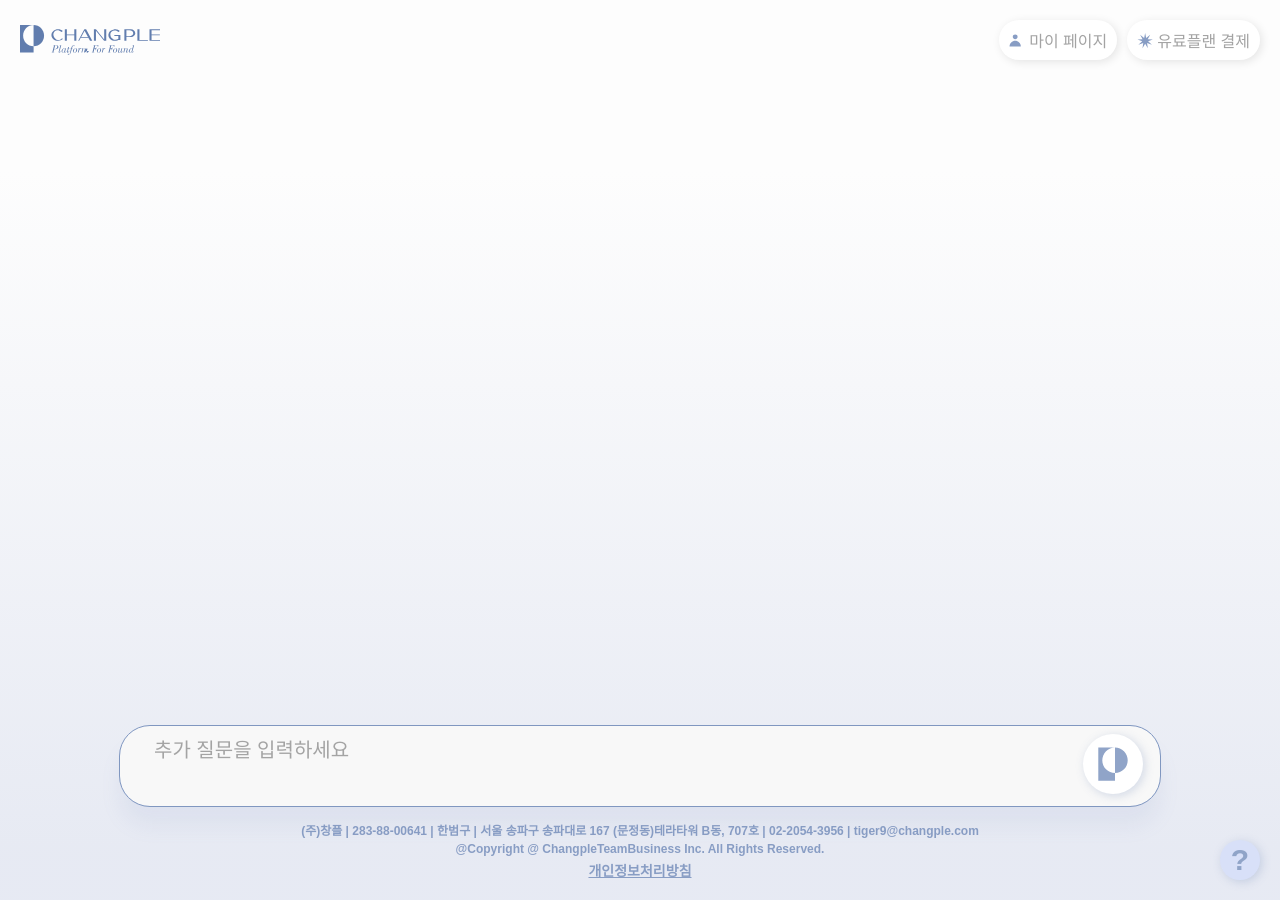
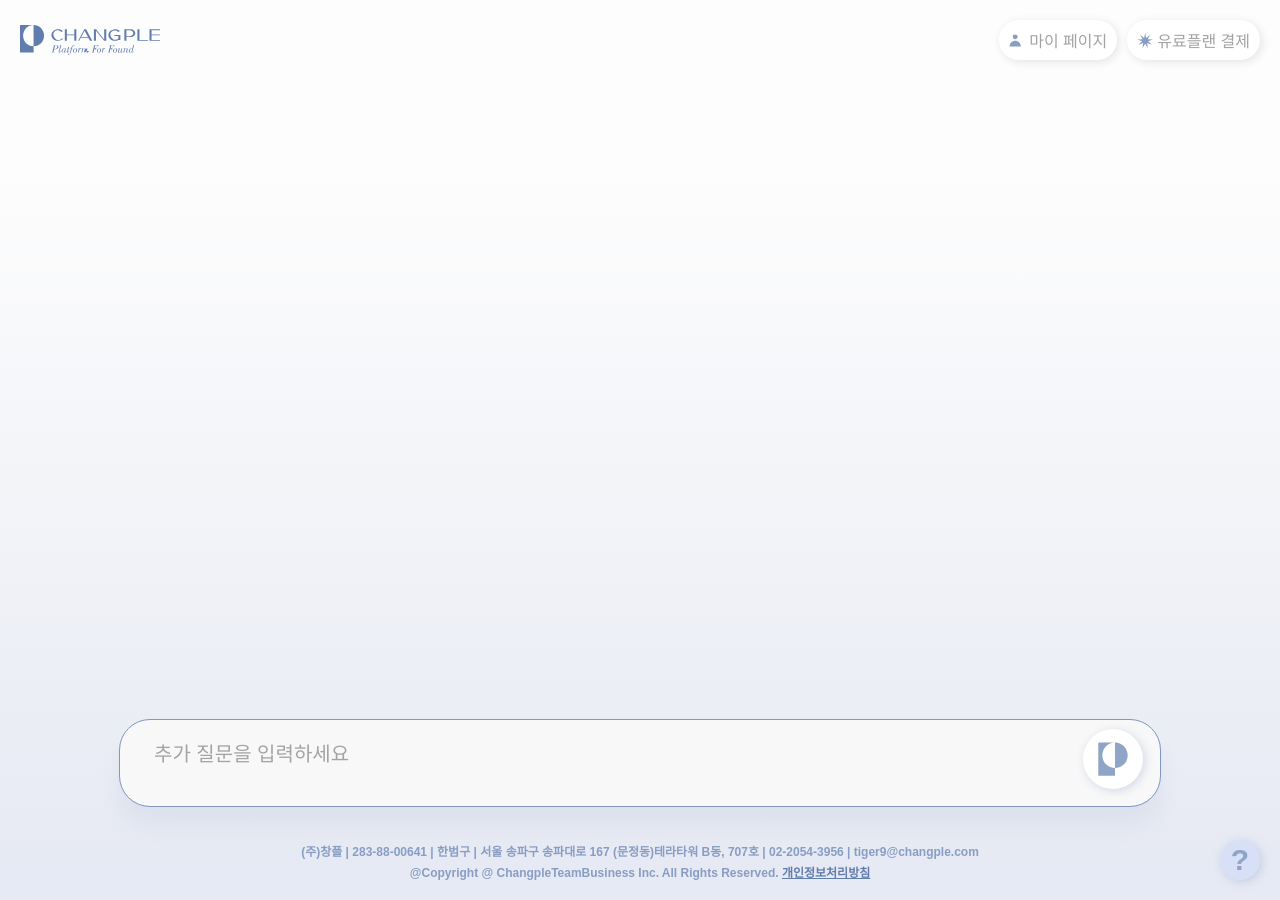
Before and after one commit to leetusik/changple, a Django app: template templates/index_chat.html in a window 1280 px wide. Run offline with Django 4.2, Linux system fonts and the light colour scheme; the template is opened without the code that fills it, so the values that code supplies are empty; some libraries are stand-ins or nearby versions; some web fonts are replaced.

Commit message:
streaming done

```diff
--- a/static/css/index_chat.css
+++ b/static/css/index_chat.css
@@ -421,11 +421,7 @@ body {
   height: 80px; /* 초기 높이 (한 줄 정도) */
   min-height: 80px; /* 최소 높이 */
   max-height: 150px; /* 최대 높이 (스크롤 생기기 전까지 늘어날 최대 높이) */
-  padding: 10px 90px 10px 34px; /* 상하 패딩 조절, 오른쪽 패딩 유지 */
-  height: 80px; /* 초기 높이 (한 줄 정도) */
-  min-height: 80px; /* 최소 높이 */
-  max-height: 150px; /* 최대 높이 (스크롤 생기기 전까지 늘어날 최대 높이) */
-  padding: 10px 90px 10px 34px; /* 상하 패딩 조절, 오른쪽 패딩 유지 */
+  padding: 20px 90px 10px 34px; /* 상하 패딩 조절, 오른쪽 패딩 유지 */
   background: #f8f8f8;
   box-shadow: 0 20px 20px rgba(128, 151, 192, 0.1);
   border-radius: 30px;
@@ -435,12 +431,6 @@ body {
   font-family: "SpoqaHanSansNeo-Regular", sans-serif;
   font-size: 20px;
   font-weight: 400;
-  resize: none; /* 크기 조절 핸들 숨김 */
-  overflow-y: auto; /* 내용이 max-height 초과 시 스크롤 */
-  white-space: normal; /* 자동 줄바꿈 활성화 */
-  word-wrap: break-word; /* 단어 단위 줄바꿈 */
-  line-height: 1.4; /* 줄 간격 조정 */
-  box-sizing: border-box; /* 패딩과 테두리를 높이에 포함 */
   resize: none; /* 크기 조절 핸들 숨김 */
   overflow-y: auto; /* 내용이 max-height 초과 시 스크롤 */
   white-space: normal; /* 자동 줄바꿈 활성화 */
@@ -612,7 +602,7 @@ footer {
   position: fixed;
   bottom: 0;
   left: 0;
-  z-index: 0;
+  z-index: 999;
 }
 
 .company-info {
@@ -624,6 +614,9 @@ footer {
   font-size: 12px;
   font-weight: 600;
 }
+.copyright p {
+  display: inline;
+}
 
 .privacy-policy {
   font-size: 14px;
@@ -631,6 +624,11 @@ footer {
   text-decoration: underline;
   cursor: pointer;
 }
+
+.personal-info-link {
+  color: #617dae;
+}
+
 
 @media screen and (max-width: 768px) {
   .title {
--- a/templates/index_chat.html
+++ b/templates/index_chat.html
@@ -219,21 +219,21 @@
             </div>
         </div>
 
-
-
-
-
-
-
-        <footer>
-            <div class="company-info">(주)창플 | 283-88-00641 | 한범구 | 서울 송파구 송파대로 167 (문정동)테라타워 B동, 707호 | 02-2054-3956 | tiger9@changple.com</div>
-            <div class="copyright">@Copyright @ ChangpleTeamBusiness Inc. All Rights Reserved.</div>
-            <div class="privacy-policy">개인정보처리방침</div>
-        </footer>
     </div>
 
-
-
+    <footer>
+        <div class="company-info">
+            (주)창플 | 283-88-00641 | 한범구 | 서울 송파구 송파대로 167 (문정동)테라타워 B동, 707호 | 02-2054-3956 | tiger9@changple.com
+        </div>
+        <div class="copyright">
+            <p>
+                @Copyright @ ChangpleTeamBusiness Inc. All Rights Reserved.
+            </p>
+            <p>
+                <a href="" class="personal-info-link" target="_blank">개인정보처리방침</a>
+            </P>
+        </div>
+    </footer>
 
 
     {% load static %}
@@ -371,9 +371,6 @@
                                         accumulatedResponse += data.token;
                                         if (aiContentSpan) {
                                             aiContentSpan.textContent = accumulatedResponse;
-                                            // 스크롤을 계속 아래로 이동
-                                            const promptContainer = document.querySelector('.prompt-container');
-                                            if(promptContainer) promptContainer.scrollTop = promptContainer.scrollHeight;
                                         }
                                     } else if (data.end) {
                                         console.log('End signal received.');
```
